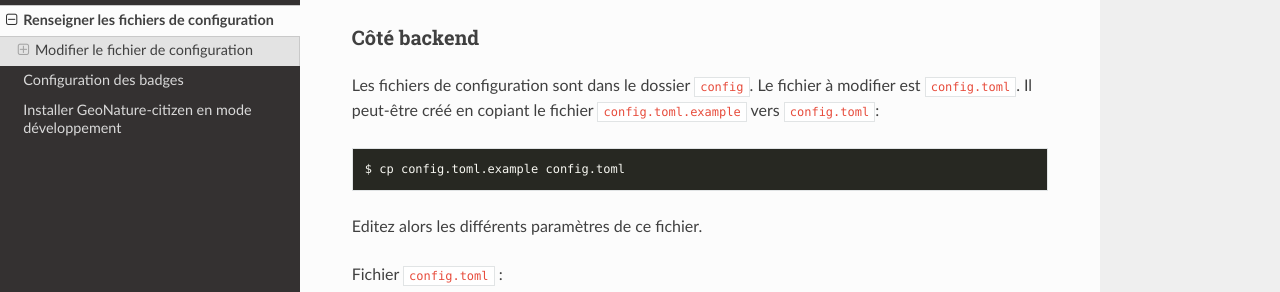
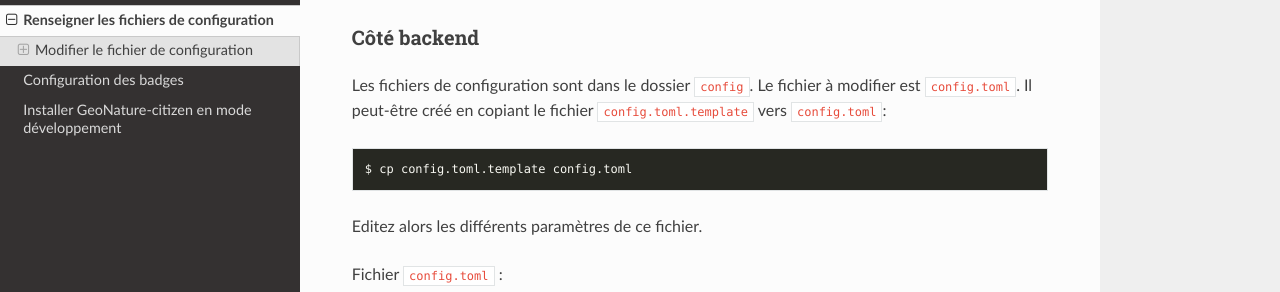
Before and after one commit to PnX-SI/GeoNature-citizen, a Sphinx documentation site: the page built from docs/configuration.rst, in a window 1280 px wide and 900 px high. Shown: the part 192-484 px from the top of the window. Built offline with Sphinx 7.4.7 and the Read the Docs theme 2.0.0, drawn with Linux system fonts in a browser that asks for light colours.

Commit message:
Update configuration.rst / Fix template filename

```diff
--- a/docs/configuration.rst
+++ b/docs/configuration.rst
@@ -11,12 +11,12 @@ Côté backend
 
 Les fichiers de configuration sont dans le dossier ``config``.
 Le fichier à modifier est ``config.toml``.
-Il peut-être créé en copiant le fichier ``config.toml.example`` \
+Il peut-être créé en copiant le fichier ``config.toml.template`` \
 vers ``config.toml``:
 
 .. code-block:: bash
 
-    $ cp config.toml.example config.toml
+    $ cp config.toml.template config.toml
 
 Editez alors les différents paramètres de ce fichier.
 
```
